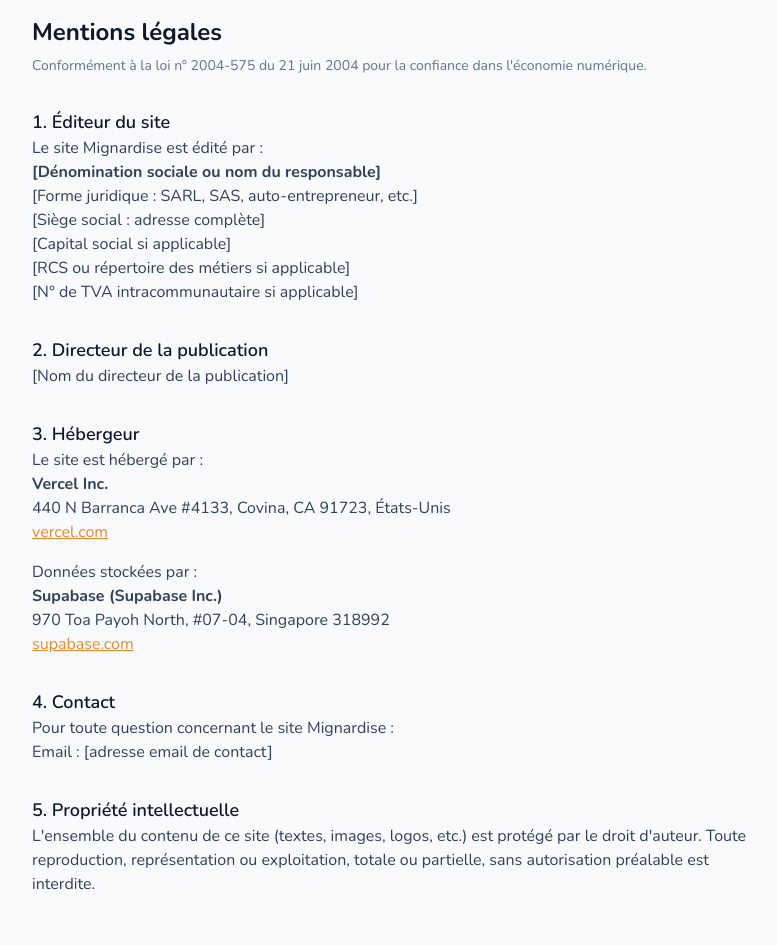
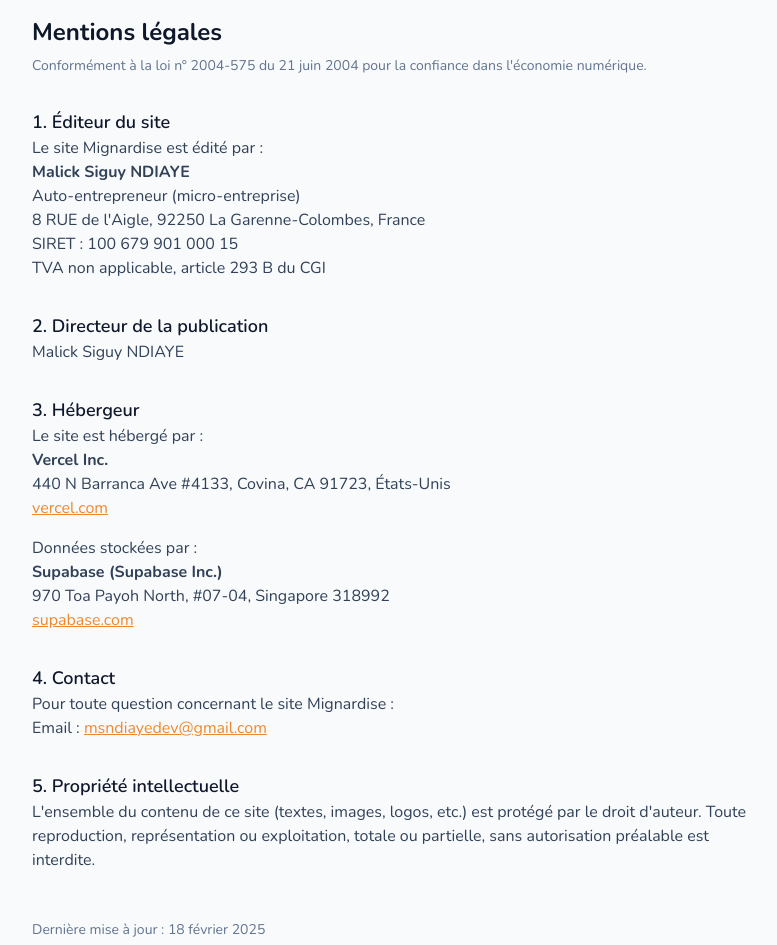
Before and after one commit to MalicknND/saas, a Next.js app: page /mentions-legales in a window 1280 px wide. Shown: the part 80-1025 px from the top of the page, without its empty margins (248-1025 px from the left). Built offline with nearby package versions, Linux system fonts and the light colour scheme.

Commit message:
Update legal documents for Mignardise: replace placeholder information with actual details, including contact email and address. Set the last update date to February 18, 2025, across CGU, Mentions Légales, and Politique de Confidentialité pages.

```diff
--- a/app/(landing)/cgu/page.tsx
+++ b/app/(landing)/cgu/page.tsx
@@ -18,8 +18,8 @@ export default function CGUPage() {
           </h2>
           <p>
             Les présentes Conditions générales d&apos;utilisation (CGU) régissent
-            l&apos;accès et l&apos;utilisation du service Mignardise, accessible
-            à l&apos;adresse [url du site]. En créant un compte ou en utilisant le
+            l&apos;accès et l&apos;utilisation du service Mignardise. En créant un
+            compte ou en utilisant le
             service, vous acceptez sans réserve les présentes CGU.
           </p>
         </section>
@@ -79,10 +79,9 @@ export default function CGUPage() {
         <section>
           <h2 className="text-lg font-semibold text-slate-900">6. Prix</h2>
           <p>
-            [À définir selon votre modèle : gratuit, freemium, abonnement.
-            Exemple : Le service est actuellement proposé à titre gratuit. Des
-            modalités tarifaires pourront être introduites ultérieurement, avec
-            information préalable des utilisateurs.]
+            Le service est actuellement proposé à titre gratuit. Des modalités
+            tarifaires pourront être introduites ultérieurement, avec information
+            préalable des utilisateurs.
           </p>
         </section>
 
@@ -121,11 +120,18 @@ export default function CGUPage() {
 
         <section>
           <h2 className="text-lg font-semibold text-slate-900">10. Contact</h2>
-          <p>Pour toute question : [adresse email]</p>
+          <p>
+            Pour toute question :{" "}
+            <a href="mailto:msndiayedev@gmail.com" className="text-primary underline">
+              msndiayedev@gmail.com
+            </a>
+          </p>
         </section>
       </div>
 
-      <p className="mt-12 text-sm text-slate-500">Dernière mise à jour : [date]</p>
+      <p className="mt-12 text-sm text-slate-500">
+        Dernière mise à jour : 18 février 2025
+      </p>
     </article>
   );
 }
--- a/app/(landing)/mentions-legales/page.tsx
+++ b/app/(landing)/mentions-legales/page.tsx
@@ -17,17 +17,15 @@ export default function MentionsLegalesPage() {
           <h2 className="text-lg font-semibold text-slate-900">1. Éditeur du site</h2>
           <p>
             Le site Mignardise est édité par :<br />
-            <strong>[Dénomination sociale ou nom du responsable]</strong>
+            <strong>Malick Siguy NDIAYE</strong>
             <br />
-            [Forme juridique : SARL, SAS, auto-entrepreneur, etc.]
+            Auto-entrepreneur (micro-entreprise)
             <br />
-            [Siège social : adresse complète]
+            8 RUE de l&apos;Aigle, 92250 La Garenne-Colombes, France
             <br />
-            [Capital social si applicable]
+            SIRET : 100 679 901 000 15
             <br />
-            [RCS ou répertoire des métiers si applicable]
-            <br />
-            [N° de TVA intracommunautaire si applicable]
+            TVA non applicable, article 293 B du CGI
           </p>
         </section>
 
@@ -35,7 +33,7 @@ export default function MentionsLegalesPage() {
           <h2 className="text-lg font-semibold text-slate-900">
             2. Directeur de la publication
           </h2>
-          <p>[Nom du directeur de la publication]</p>
+          <p>Malick Siguy NDIAYE</p>
         </section>
 
         <section>
@@ -76,7 +74,10 @@ export default function MentionsLegalesPage() {
           <h2 className="text-lg font-semibold text-slate-900">4. Contact</h2>
           <p>
             Pour toute question concernant le site Mignardise :<br />
-            Email : [adresse email de contact]
+            Email :{" "}
+            <a href="mailto:msndiayedev@gmail.com" className="text-primary underline">
+              msndiayedev@gmail.com
+            </a>
           </p>
         </section>
 
@@ -93,7 +94,9 @@ export default function MentionsLegalesPage() {
         </section>
       </div>
 
-      <p className="mt-12 text-sm text-slate-500">Dernière mise à jour : [date]</p>
+      <p className="mt-12 text-sm text-slate-500">
+        Dernière mise à jour : 18 février 2025
+      </p>
     </article>
   );
 }
--- a/app/(landing)/politique-confidentialite/page.tsx
+++ b/app/(landing)/politique-confidentialite/page.tsx
@@ -21,11 +21,14 @@ export default function PolitiqueConfidentialitePage() {
           </h2>
           <p>
             Le responsable du traitement des données personnelles est :<br />
-            [Dénomination ou nom]
+            Malick Siguy NDIAYE
             <br />
-            [Adresse]
+            8 RUE de l&apos;Aigle, 92250 La Garenne-Colombes, France
             <br />
-            Email : [adresse email]
+            Email :{" "}
+            <a href="mailto:msndiayedev@gmail.com" className="text-primary underline">
+              msndiayedev@gmail.com
+            </a>
           </p>
         </section>
 
@@ -102,7 +105,11 @@ export default function PolitiqueConfidentialitePage() {
             </li>
           </ul>
           <p className="mt-4">
-            Pour exercer ces droits, contactez-nous à [adresse email]. Vous
+            Pour exercer ces droits, contactez-nous à{" "}
+            <a href="mailto:msndiayedev@gmail.com" className="text-primary underline">
+              msndiayedev@gmail.com
+            </a>
+            . Vous
             pouvez également introduire une réclamation auprès de la CNIL (
             <a
               href="https://www.cnil.fr"
@@ -150,7 +157,9 @@ export default function PolitiqueConfidentialitePage() {
         </section>
       </div>
 
-      <p className="mt-12 text-sm text-slate-500">Dernière mise à jour : [date]</p>
+      <p className="mt-12 text-sm text-slate-500">
+        Dernière mise à jour : 18 février 2025
+      </p>
     </article>
   );
 }
```
